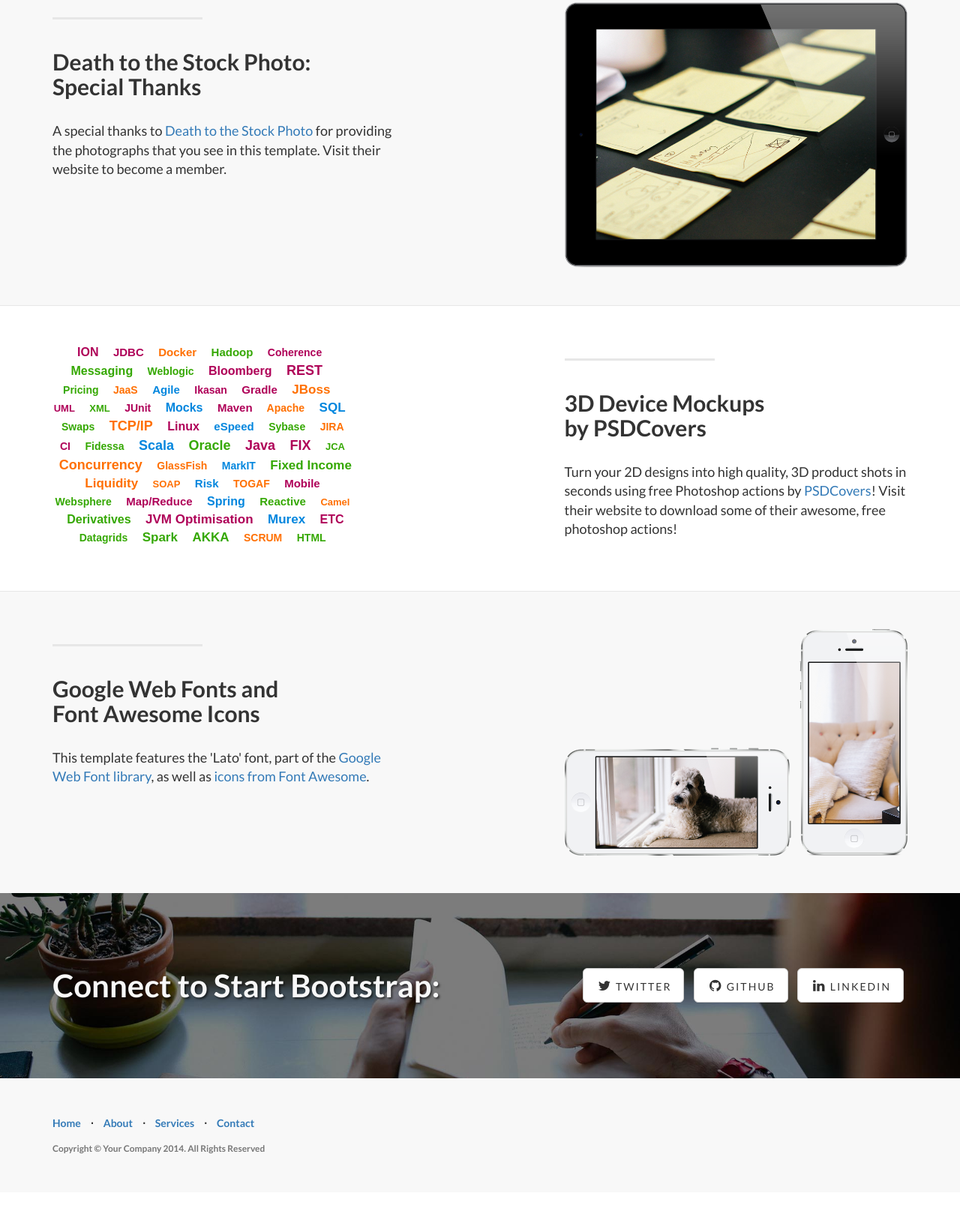
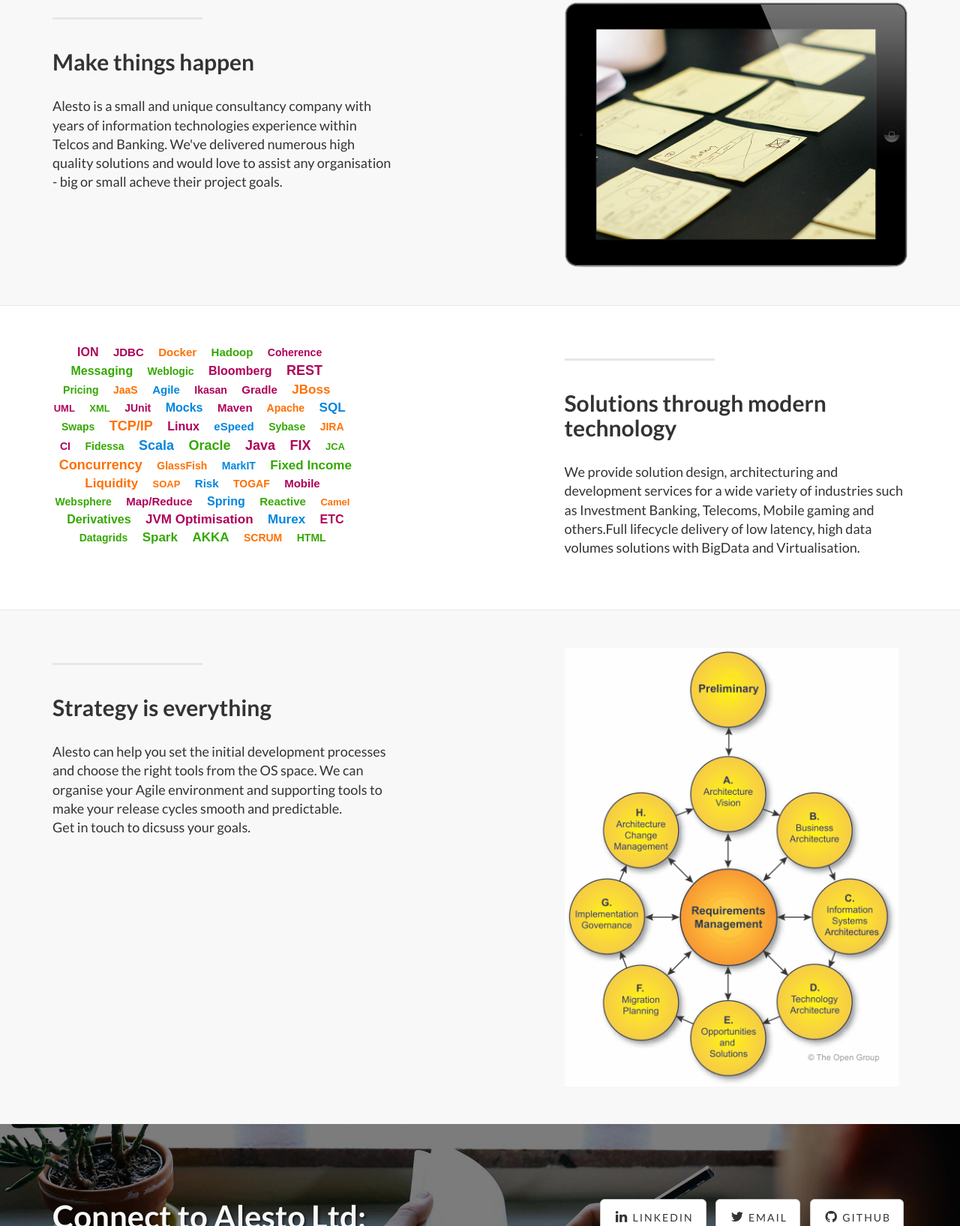
Before and after one commit to astoykov/astoykov.github.io, a plain HTML site: page index.html in a window 1280 px wide. Shown: the part 824-2459 px from the top of the page at 75% size. Before the commit the page ends 2414 px from the top, so only its background shows below. Drawn offline with Linux system fonts and the light colour scheme.

Commit message:
first draft

```diff
--- a/index.html
+++ b/index.html
@@ -9,7 +9,7 @@
     <meta name="description" content="">
     <meta name="author" content="">
 
-    <title>Landing Page - Start Bootstrap Theme</title>
+    <title>Alesto Ltd - Architect | Tech Lead | Development</title>
 
     <!-- Bootstrap Core CSS -->
     <link href="css/bootstrap.min.css" rel="stylesheet">
@@ -43,7 +43,7 @@
                     <span class="icon-bar"></span>
                     <span class="icon-bar"></span>
                 </button>
-                <a class="navbar-brand topnav" href="#">Start Bootstrap</a>
+                <a class="navbar-brand topnav" href="#">Alesto</a>
             </div>
             <!-- Collect the nav links, forms, and other content for toggling -->
             <div class="collapse navbar-collapse" id="bs-example-navbar-collapse-1">
@@ -73,18 +73,15 @@
             <div class="row">
                 <div class="col-lg-12">
                     <div class="intro-message">
-                        <h1>Landing Page</h1>
-                        <h3>A Template by Start Bootstrap</h3>
+                        <h1>Alesto Ltd</h1>
+                        <h3>Solution Architecturing | Tech Leadership | Development</h3>
                         <hr class="intro-divider">
                         <ul class="list-inline intro-social-buttons">
                             <li>
-                                <a href="https://twitter.com/SBootstrap" class="btn btn-default btn-lg"><i class="fa fa-twitter fa-fw"></i> <span class="network-name">Twitter</span></a>
+                                <a href="https://uk.linkedin.com/in/alexanderstoykov" class="btn btn-default btn-lg"><i class="fa fa-linkedin fa-fw"></i> <span class="network-name">Linkedin</span></a>
                             </li>
                             <li>
-                                <a href="https://github.com/IronSummitMedia/startbootstrap" class="btn btn-default btn-lg"><i class="fa fa-github fa-fw"></i> <span class="network-name">Github</span></a>
-                            </li>
-                            <li>
-                                <a href="#" class="btn btn-default btn-lg"><i class="fa fa-linkedin fa-fw"></i> <span class="network-name">Linkedin</span></a>
+                                <a href="https://github.com/astoykov" class="btn btn-default btn-lg"><i class="fa fa-github fa-fw"></i> <span class="network-name">Github</span></a>
                             </li>
                         </ul>
                     </div>
@@ -107,8 +104,8 @@
                 <div class="col-lg-5 col-sm-6">
                     <hr class="section-heading-spacer">
                     <div class="clearfix"></div>
-                    <h2 class="section-heading">Death to the Stock Photo:<br>Special Thanks</h2>
-                    <p class="lead">A special thanks to <a target="_blank" href="http://join.deathtothestockphoto.com/">Death to the Stock Photo</a> for providing the photographs that you see in this template. Visit their website to become a member.</p>
+                    <h2 class="section-heading">Make things happen</h2>
+                    <p class="lead">Alesto is a small and unique consultancy company with years of information technologies experience within Telcos and Banking. We've delivered numerous high quality solutions and would love to assist any organisation - big or small acheve their project goals.</p>
                 </div>
                 <div class="col-lg-5 col-lg-offset-2 col-sm-6">
                     <img class="img-responsive" src="img/ipad.png" alt="">
@@ -129,8 +126,8 @@
                 <div class="col-lg-5 col-lg-offset-1 col-sm-push-6  col-sm-6">
                     <hr class="section-heading-spacer">
                     <div class="clearfix"></div>
-                    <h2 class="section-heading">3D Device Mockups<br>by PSDCovers</h2>
-                    <p class="lead">Turn your 2D designs into high quality, 3D product shots in seconds using free Photoshop actions by <a target="_blank" href="http://www.psdcovers.com/">PSDCovers</a>! Visit their website to download some of their awesome, free photoshop actions!</p>
+                    <h2 class="section-heading">Solutions through modern technology</h2>
+                    <p class="lead">We provide solution design, architecturing and development services for a wide variety of industries such as Investment Banking, Telecoms, Mobile gaming and others.Full lifecycle delivery of low latency, high data volumes solutions with BigData and Virtualisation.</p>
                 </div>
                 <div class="col-lg-5 col-sm-pull-6  col-sm-6">
                     <div style="_height:300px; width:400px;background-color:#FFFFFF;font-family:Arial; border: 1px solid #FFFFFF; text-align:center;">
@@ -210,11 +207,11 @@
                 <div class="col-lg-5 col-sm-6">
                     <hr class="section-heading-spacer">
                     <div class="clearfix"></div>
-                    <h2 class="section-heading">Google Web Fonts and<br>Font Awesome Icons</h2>
-                    <p class="lead">This template features the 'Lato' font, part of the <a target="_blank" href="http://www.google.com/fonts">Google Web Font library</a>, as well as <a target="_blank" href="http://fontawesome.io">icons from Font Awesome</a>.</p>
+                    <h2 class="section-heading">Strategy is everything</h2>
+                    <p class="lead">Alesto can help you set the initial development processes and choose the right tools from the OS space. We can organise your Agile environment and supporting tools to make your release cycles smooth and predictable.<br/> Get in touch to dicsuss your goals.</p>
                 </div>
                 <div class="col-lg-5 col-lg-offset-2 col-sm-6">
-                    <img class="img-responsive" src="img/phones.png" alt="">
+                    <img class="img-responsive" src="img/adm.png" alt="">
                 </div>
             </div>
 
@@ -231,18 +228,18 @@
 
             <div class="row">
                 <div class="col-lg-6">
-                    <h2>Connect to Start Bootstrap:</h2>
+                    <h2>Connect to Alesto Ltd:</h2>
                 </div>
                 <div class="col-lg-6">
                     <ul class="list-inline banner-social-buttons">
                         <li>
-                            <a href="https://twitter.com/SBootstrap" class="btn btn-default btn-lg"><i class="fa fa-twitter fa-fw"></i> <span class="network-name">Twitter</span></a>
+                            <a href="https://uk.linkedin.com/in/alexanderstoykov" class="btn btn-default btn-lg"><i class="fa fa-linkedin fa-fw"></i> <span class="network-name">Linkedin</span></a>
                         </li>
                         <li>
-                            <a href="https://github.com/IronSummitMedia/startbootstrap" class="btn btn-default btn-lg"><i class="fa fa-github fa-fw"></i> <span class="network-name">Github</span></a>
+                            <a href="alex@alesto.co.uk" class="btn btn-default btn-lg"><i class="fa fa-twitter fa-fw"></i> <span class="network-name">Email</span></a>
                         </li>
                         <li>
-                            <a href="#" class="btn btn-default btn-lg"><i class="fa fa-linkedin fa-fw"></i> <span class="network-name">Linkedin</span></a>
+                            <a href="https://github.com/astoykov" class="btn btn-default btn-lg"><i class="fa fa-github fa-fw"></i> <span class="network-name">Github</span></a>
                         </li>
                     </ul>
                 </div>
@@ -276,7 +273,7 @@
                             <a href="#contact">Contact</a>
                         </li>
                     </ul>
-                    <p class="copyright text-muted small">Copyright &copy; Your Company 2014. All Rights Reserved</p>
+                    <p class="copyright text-muted small">Copyright &copy; Alesto Ltd 2015. All Rights Reserved</p>
                 </div>
             </div>
         </div>
```
Also changed, not shown: 2 other files.
